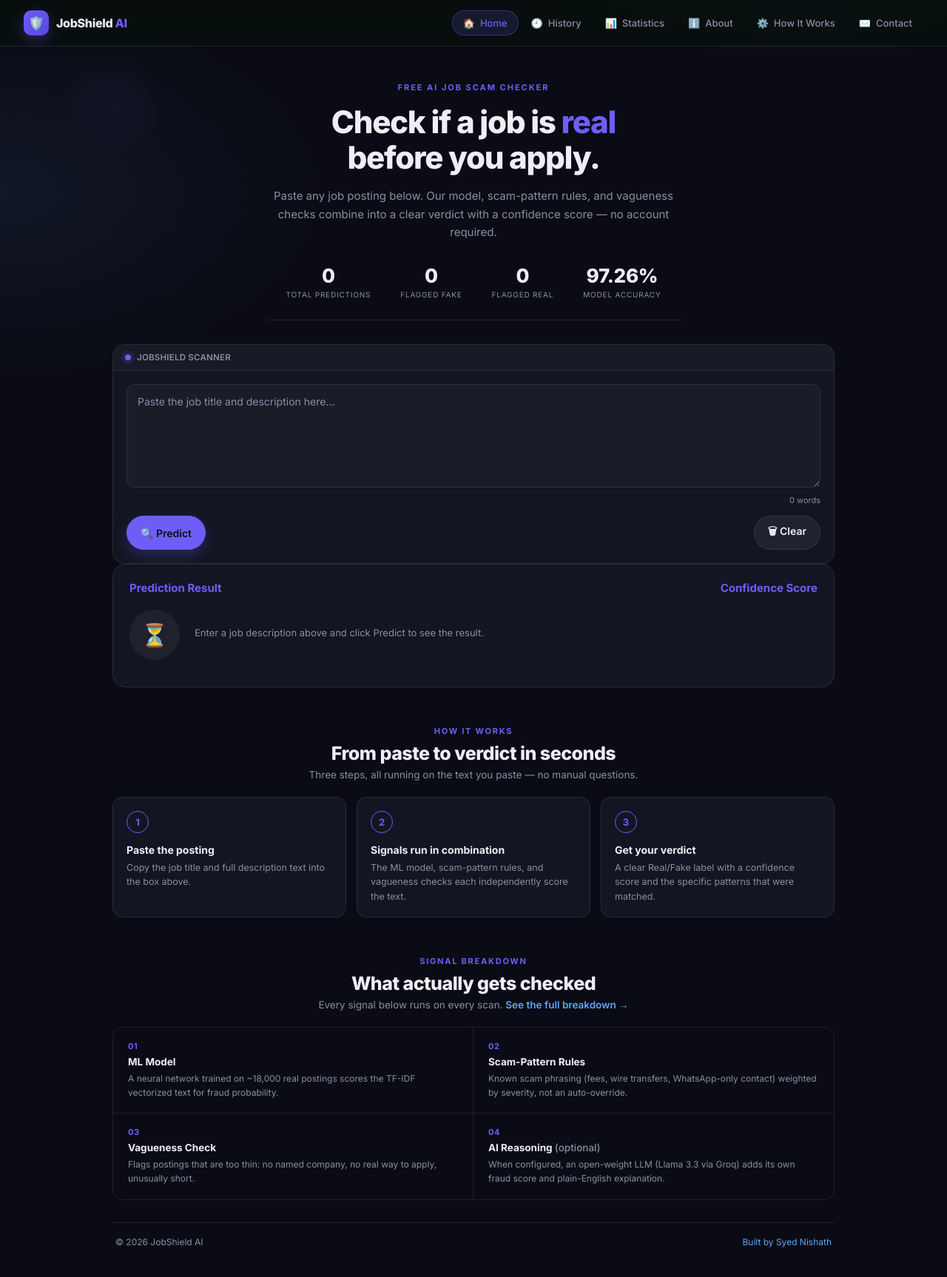
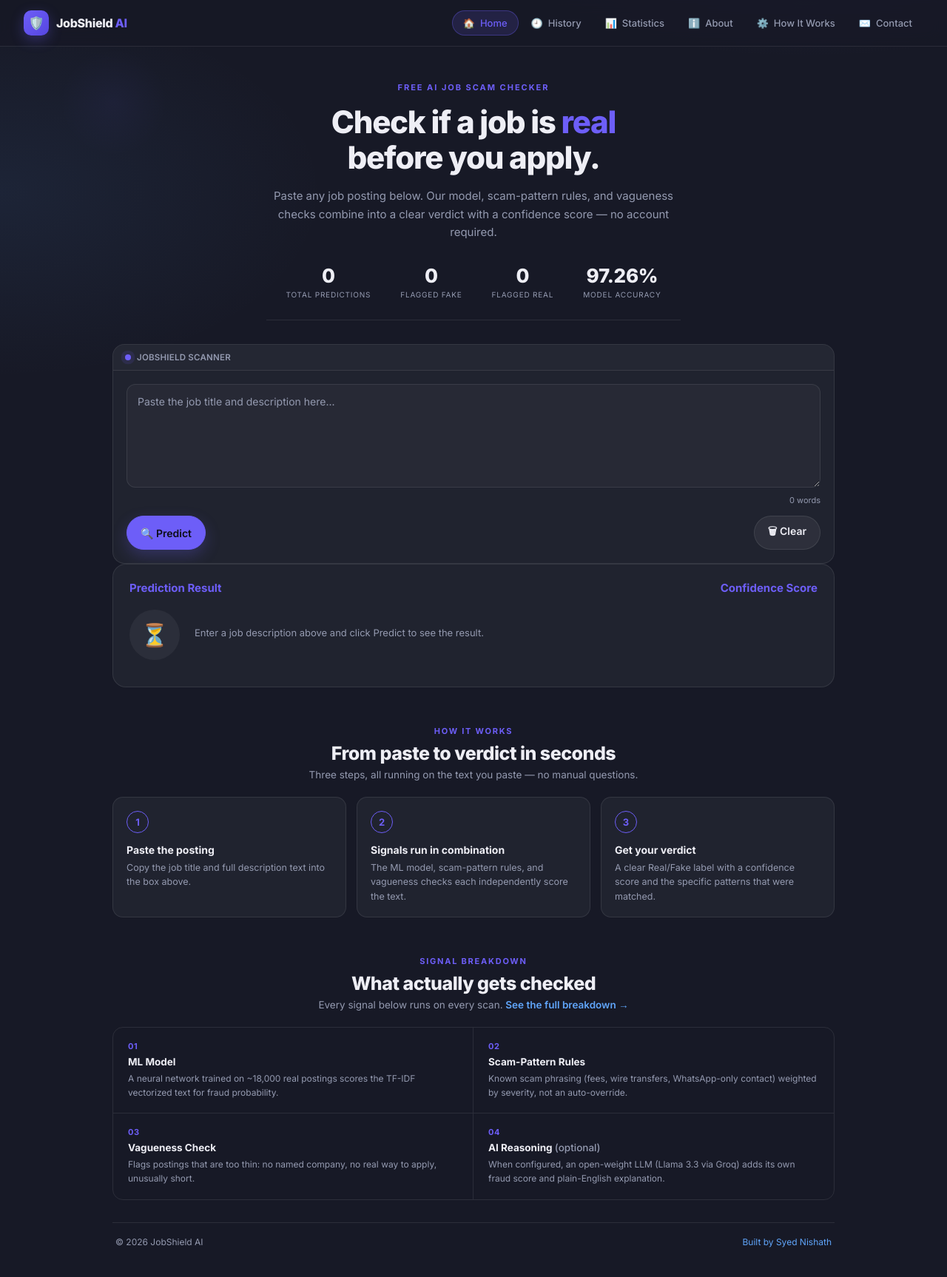
Before and after one commit to mdaqeel452learning-design/fake-job-detection, a Flask app: page / in a window 1280 px wide. Shown: the whole page at 74% size. Run offline with Flask 3, Linux system fonts and the light colour scheme; data that the repository does not hold is empty; parts of the project's set-up code (start-up, migrations or seed data) failed here and were passed over; some libraries are stand-ins or nearby versions.

Commit message:
Lighten background — was reading as near-black
Bumped bg/card colors from near-black indigo to a mid-dark slate, and
fixed the sticky topnav's backdrop color which was still left over
from the original near-black-green palette.

```diff
--- a/static/style.css
+++ b/static/style.css
@@ -1,9 +1,9 @@
 :root {
-  --bg: #0a0b14;
+  --bg: #171926;
   --text: #eeeef5;
-  --card: #131522;
-  --card2: #10111c;
-  --muted: #8b8ea3;
+  --card: #20232f;
+  --card2: #1b1e29;
+  --muted: #949ab0;
   --accent: #6d5ef8;
   --accent-dark: #5646e0;
   --accent-soft: rgba(109,94,248,0.15);
@@ -149,7 +149,7 @@
   justify-content: space-between;
   gap: 20px;
   padding: 14px 32px;
-  background: rgba(7,16,12,0.75);
+  background: rgba(23,25,38,0.75);
   backdrop-filter: blur(10px);
   -webkit-backdrop-filter: blur(10px);
   border-bottom: 1px solid var(--border);
```
